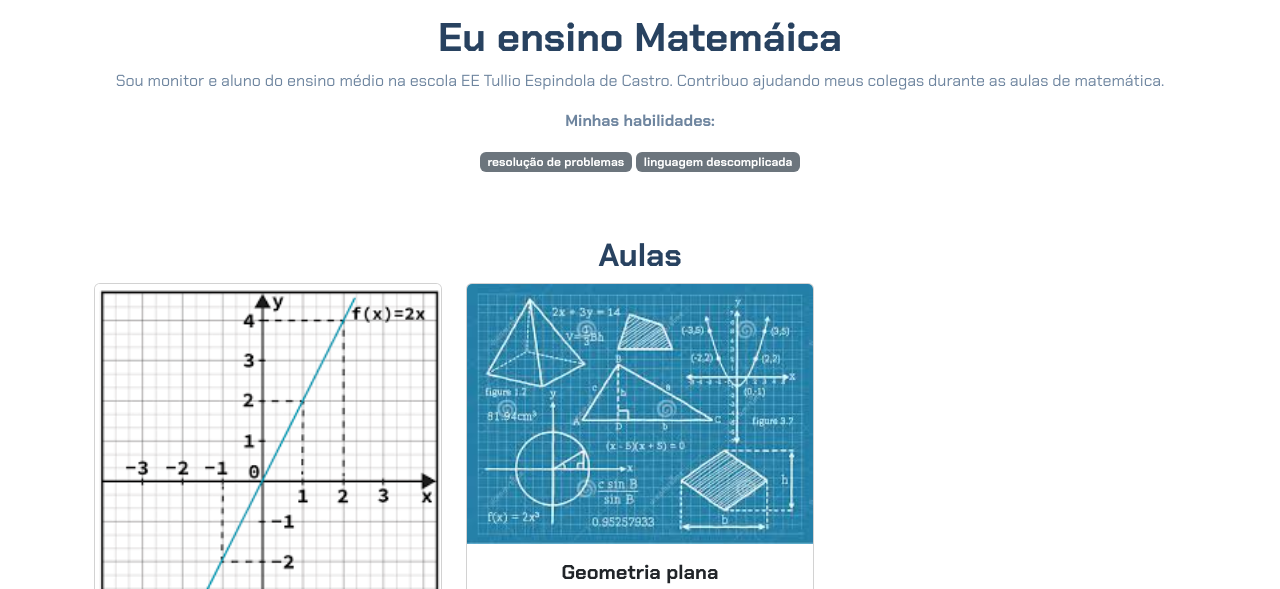
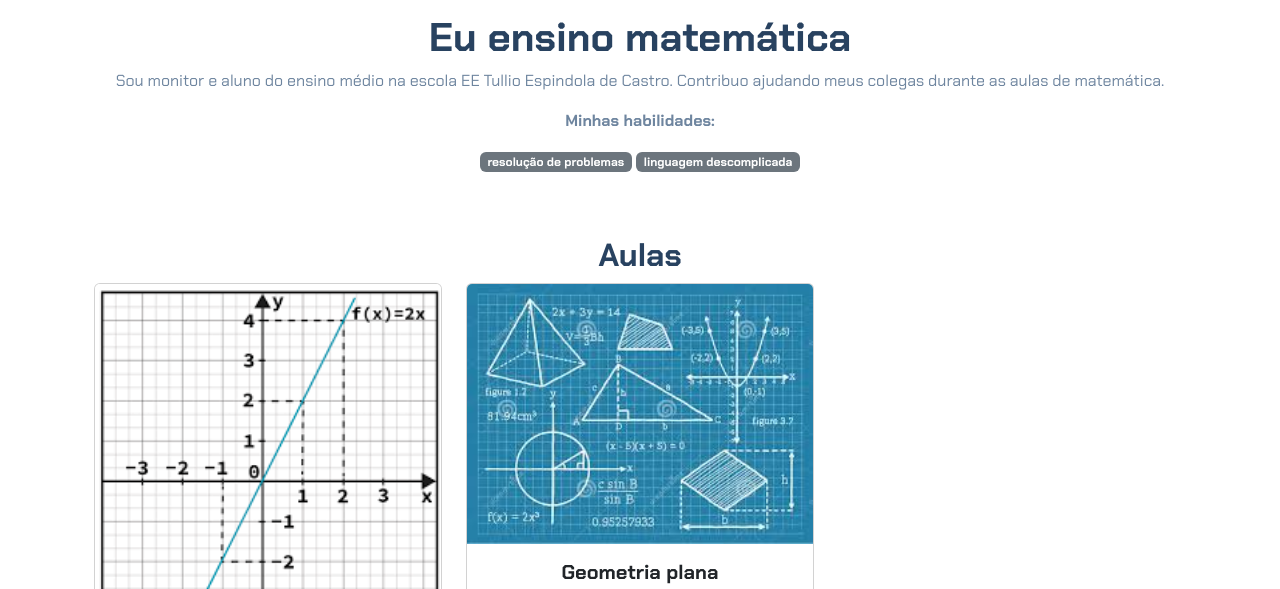
Before and after one commit to boniguilrm/portfoliocompleto, a plain HTML site: page index.html in a window 1280 px wide. Shown: the part 183-772 px from the top of the page. Drawn offline with nearby package versions, Linux system fonts and the light colour scheme.

Commit message:
Update index.html

```diff
--- a/index.html
+++ b/index.html
@@ -17,7 +17,7 @@
         <!-- Manter imagem original menor -->
         <img src="img/download.jfif" alt="avatar da Fernanda" class="rounded-circle" width="150" height="150" srcset="" />
         <p class="lead">Eu sou o Boni!</p>
-        <h1>Eu ensino Matemáica</h1>
+        <h1>Eu ensino matemática</h1>
         <p>
             Sou monitor e aluno do ensino médio na escola EE Tullio Espindola de Castro. Contribuo ajudando meus colegas durante as aulas de matemática.
         </p>
```
